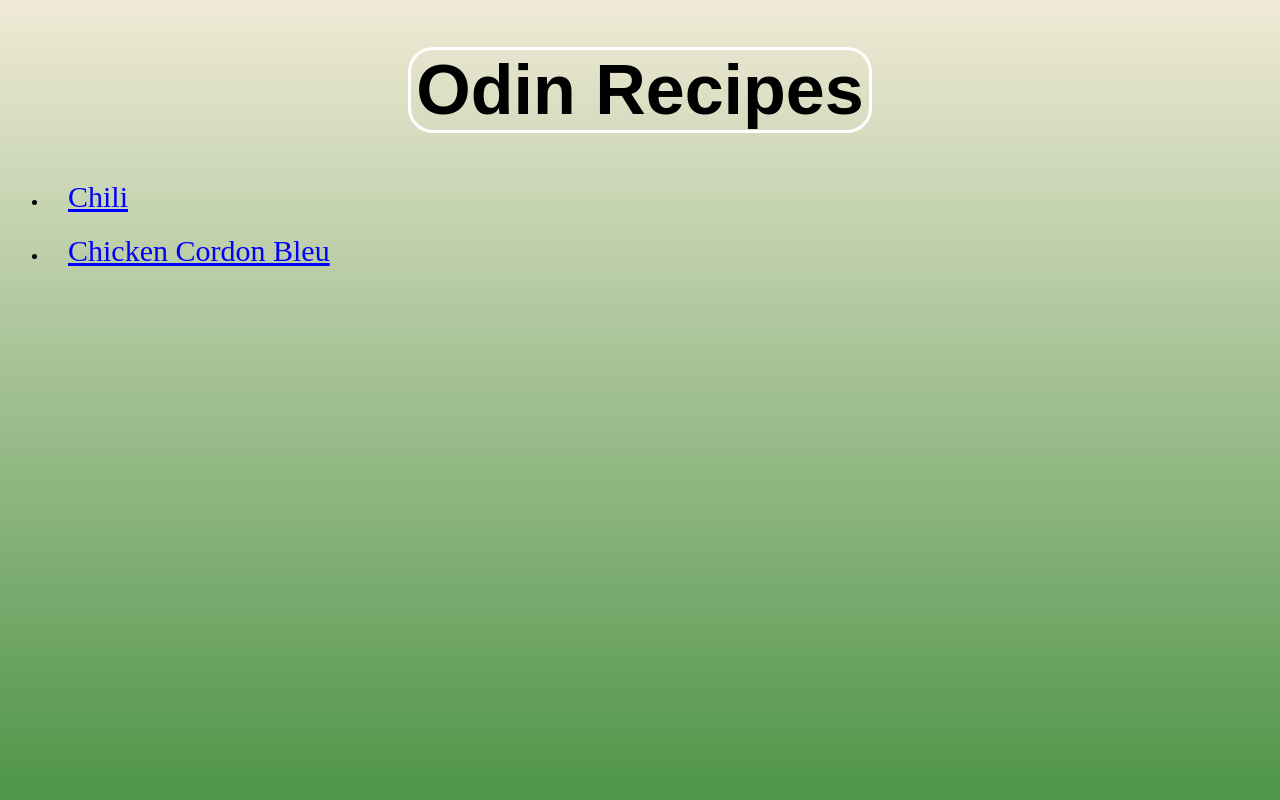
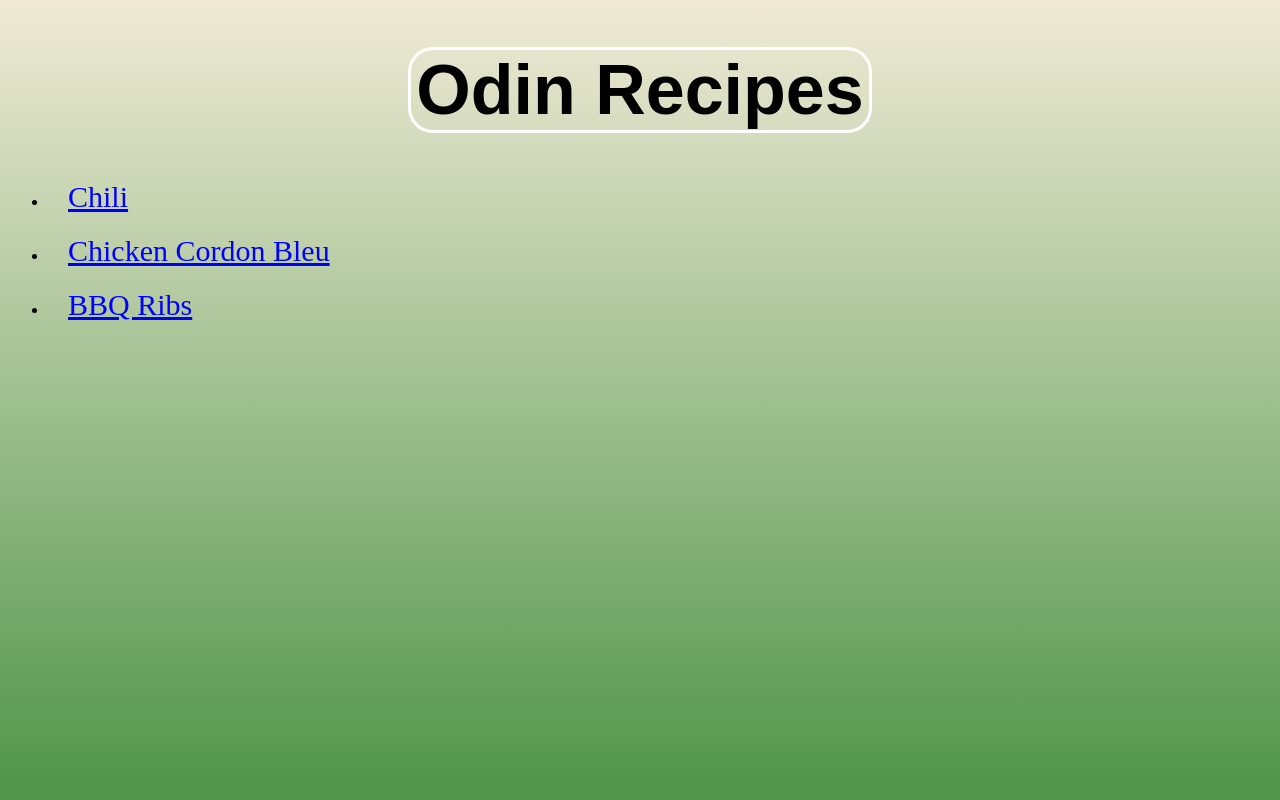
Before and after one commit to jwwals1/odin-recipes, a plain HTML site: page index.html in a window 1280 px wide. Shown: the top 800 px of the page. Drawn offline with Linux system fonts and the light colour scheme.

Commit message:
Added bbq link to index.html

```diff
--- a/index.html
+++ b/index.html
@@ -4,7 +4,7 @@
     <meta charset="UTF-8">
     <meta name="viewport" content="width=device-width, initial-scale=1.0">
     <link rel="stylesheet" href="styles.css">
-    <title>Document</title>
+    <title>Recipes</title>
 </head>
 <body>
     <h1>Odin Recipes</h1>
@@ -14,6 +14,9 @@
         </li>
         <li>
         <a href="recipes/chicken-cordon-bleu.html">Chicken Cordon Bleu</a>
+        <li>
+        <a href="recipes/bbq-ribs.html">BBQ Ribs</a>
+        </li>
     </ul>
 </body>
 </html>
```
